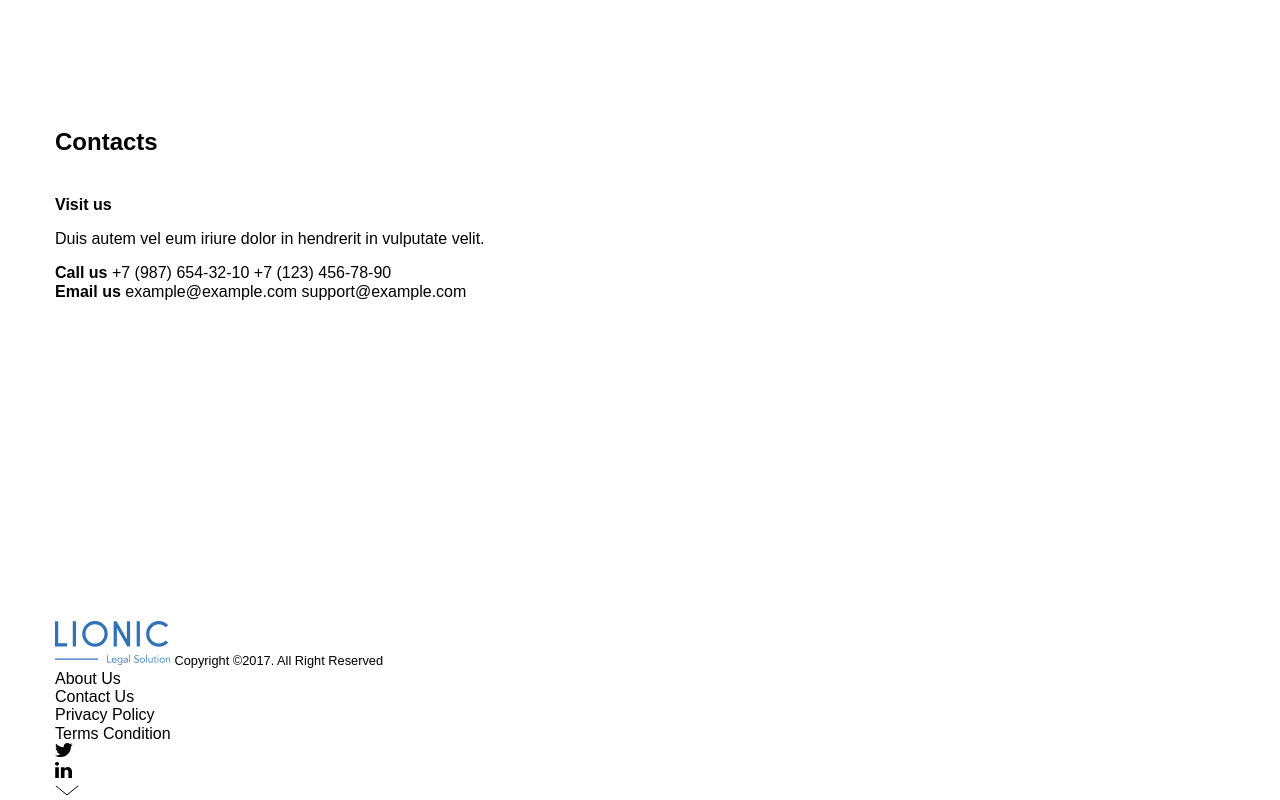
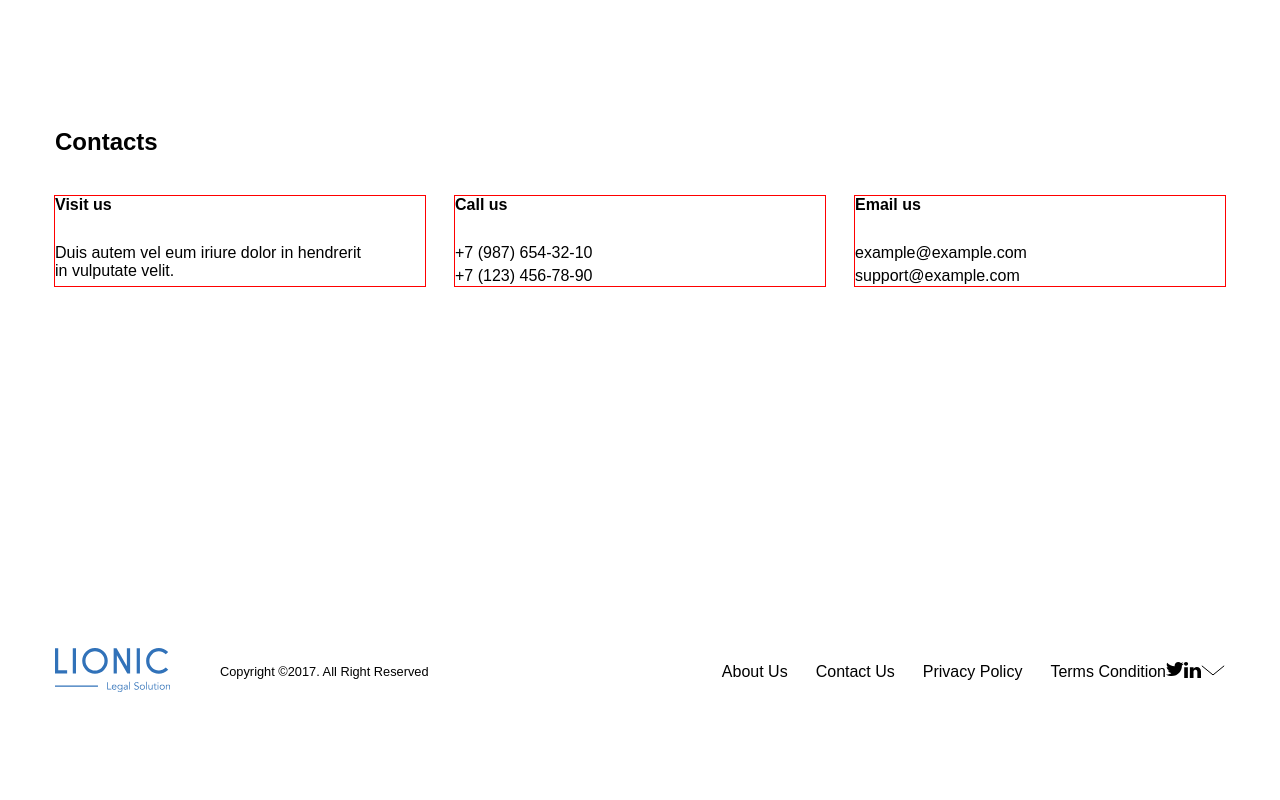
Before and after one commit to Aza4221/lionic, a plain HTML site: page index.html in a window 1280 px wide. Shown: the part 2494-3294 px from the top of the page. After the commit the page ends 3232 px from the top, so only its background shows below. Drawn offline with Linux system fonts and the light colour scheme.

Commit message:
add footer

```diff
--- a/css/style.css
+++ b/css/style.css
@@ -212,3 +212,53 @@ body {
 .clients-name {
   margin-bottom: 5px;
 }
+
+/*contacts*/
+.contacts-adres {
+  font-style: normal;
+}
+
+.contacts-item {
+  flex-direction: column;
+  width: 370px;
+  outline: 1px solid red;
+}
+
+.contacts-item:not(:nth-child(3n)) {
+  margin-right: 30px;
+}
+
+.contacts-item-caption {
+  margin-bottom: 30px;
+}
+
+.contacts-item-text {
+  margin: 0;
+}
+
+.contacts-item-link:not(:last-child) {
+  margin-bottom: 5px;
+}
+
+/*footer*/
+.footer {
+  padding: 42px 0;
+}
+
+.footer-container {
+  align-items: center;
+  justify-content: space-between ;
+}
+
+.footer-left,
+.footer-right {
+  align-items: center;
+}
+
+.footer-logo {
+  margin-right: 25px;
+}
+
+.footer-list-item:not(:last-child) {
+  margin-right: 28px;f
+}
--- a/index.html
+++ b/index.html
@@ -269,8 +269,8 @@
         Contacts
       </h2>
         <adres class="contacts-adres">
-          <ul class="contacts-list list-reset">
-            <li class="contacts-item">
+          <ul class="contacts-list list-reset flex">
+            <li class="contacts-item flex">
               <strong class="contacts-item-caption">
                 Visit us
               </strong>
@@ -278,7 +278,7 @@
                 Duis autem vel eum iriure dolor in&nbsp;hendrerit in&nbsp;vulputate velit.
               </p>
             </li>
-            <li class="contacts-item">
+            <li class="contacts-item flex">
               <strong class="contacts-item-caption">
                 Call us
               </strong>
@@ -289,7 +289,7 @@
                 +7 (123) 456-78-90
               </a>
             </li>
-            <li class="contacts-item">
+            <li class="contacts-item flex">
               <strong class="contacts-item-caption">
                 Email us
               </strong>
@@ -310,8 +310,8 @@
 
   </main>
   <footer class="footer">
-    <div class="container">
-      <div class="footer-left">
+    <div class="container flex footer-container">
+      <div class="footer-left flex ">
       <a href="#" class="footer-logo">
         <img src="img/footer.svg" alt="Lionic" class="footer-logo">
       </a>
@@ -319,9 +319,9 @@
         Copyright ©2017. All Right Reserved
       </small>
       </div>
-      <div class="footer-right">
+      <div class="footer-right flex">
       <nav class="footer-nav">
-        <ul class="footer-list list-reset">
+        <ul class="footer-list list-reset flex">
           <li class="footer-list-item">
             <a href="#" class="footer-item-link">
               About&nbsp;Us
@@ -344,7 +344,7 @@
           </li>
         </ul>
       </nav>
-      <ul class="social list-reset">
+      <ul class="social list-reset flex">
         <li class="social-item">
           <a href="" class="social-link social-link-tw">
             <svg width="18" height="14" viewBox="0 0 18 14" fill="none" xmlns="http://www.w3.org/2000/svg">
```
